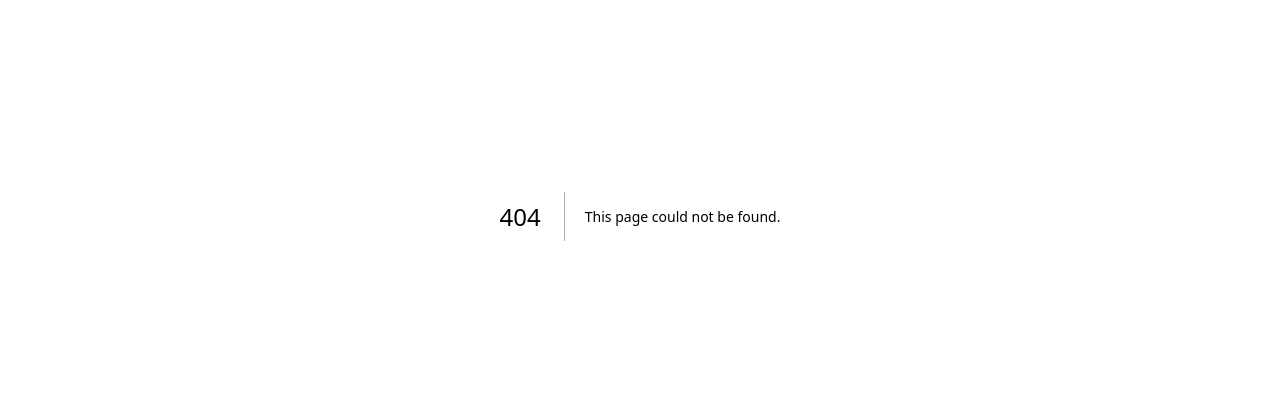
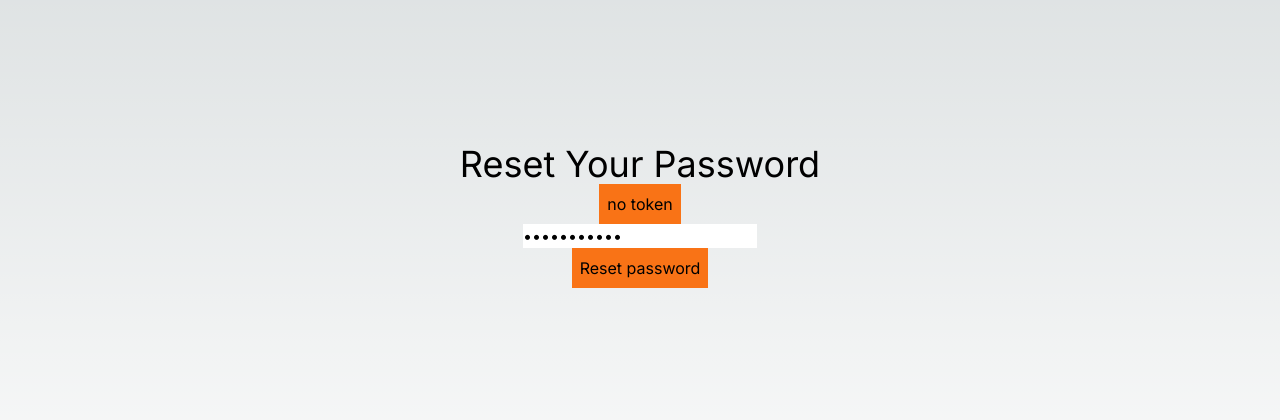
Before and after one commit to fevziatanoglu/Next.js-Auth, a Next.js app: page /forgotpassword in a window 1280 px wide. Before the commit this address had no page. Shown: the part 184-604 px from the top of the page. Built offline with nearby package versions, Linux system fonts and the light colour scheme.

Commit message:
Reset Password By Email

```diff
--- /dev/null
+++ b/src/app/api/email/sendEmail/route.ts
@@ -0,0 +1,20 @@
+
+import { sendEmail } from "@/helpers/mailer";
+import { NextRequest, NextResponse } from "next/server";
+
+export async function POST(request: NextRequest) {
+
+    try {
+        const reqBody = await request.json();
+        const { email, emailType, userId } = reqBody;
+        console.log(reqBody);
+
+        const response = await sendEmail( email, emailType , userId);
+
+        return NextResponse.json({ message: "Email sent successfully", response }, { status: 200 })
+
+    } catch (error: any) {
+        return NextResponse.json({ message: error.message, page: "sendEmail-route" }, { status: error.status || 500 })
+    }
+
+}
--- /dev/null
+++ b/src/app/api/users/forgotpassword/route.ts
@@ -0,0 +1,35 @@
+import { NextRequest, NextResponse } from "next/server";
+import User from "@/models/userModel";
+import bcryptjs from "bcryptjs";
+
+import { connect } from "@/dbConfig/db-connect"
+
+
+connect();
+export async function POST(request: NextRequest) {
+
+    try {  // get token from request
+        const reqBody = await request.json();
+        const { token, newPassword } = reqBody;
+        console.log(token + "forgot page");
+
+        // find user by forgot password token and expiry is bigger than now's date
+        const user = await User.findOne({ forgotPasswordToken: token });
+        if (!user) {
+            return NextResponse.json({ message: "Invalid token" }, { status: 500 })
+        }
+
+        // hash password
+        const salt = await bcryptjs.genSalt(10);
+        const hashedPassword = await bcryptjs.hashSync(newPassword, salt);
+
+        // change and save user
+        user.password = newPassword;
+        await user.save();
+
+        return NextResponse.json({ message: "password changed successfully" }, { status: 200});
+
+    } catch (error: any) {
+        return NextResponse.json({ message: error.message }, { status: error.status || 500 });
+    }
+}
--- /dev/null
+++ b/src/app/forgotpassword/page.tsx
@@ -0,0 +1,67 @@
+"use client";
+
+import axios from "axios";
+import Link from "next/link";
+import React, { useEffect, useState } from "react";
+
+export default function VerifyEmailPage() {
+  const [token, setToken] = useState("");
+  const [error, setError] = useState(false);
+  const [newPassword, setNewPassword] = useState("newpassword");
+
+  const resetPassword = async () => {
+    try {
+      const response = await axios.post("/api/users/forgotpassword", { token, newPassword });
+      console.log(response);
+    } catch (error: any) {
+      setError(true);
+      console.log(error);
+    }
+  };
+
+  // get token from url
+  useEffect(() => {
+    const urlToken = window.location.search.split("=")[1];
+    setToken(urlToken || "");
+  }, []);
+
+  // useEffect(() => {
+  //     if(token.length > 0) {
+  //         verifyUserEmail();
+  //     }
+  // }, [token]);
+
+  return (
+    <div className="flex flex-col items-center justify-center min-h-screen py-2">
+      <h1 className="text-4xl">Reset Your Password</h1>
+      <h2 className="p-2 bg-orange-500 text-black">
+        {token ? `${token}` : "no token"}
+      </h2>
+
+      <input
+        className="text-black"
+        type="password"
+        value={newPassword}
+        onChange={(e) => {
+          setNewPassword(e.target.value);
+        }}
+      ></input>
+
+      <button className="bg-orange-500 p-2" onClick={resetPassword}>Reset password</button>
+
+      {/* {verified && (
+                <div>
+                    <h2 className="text-2xl">Email Verified</h2>
+                    <Link href="/login">
+                        Login
+                    </Link>
+                </div>
+            )} */}
+      {error && (
+        <div>
+          <h2 className="text-2xl bg-red-500 text-black">Error</h2>
+        </div>
+      )}
+    </div>
+  );
+}
--- a/src/app/profile/page.tsx
+++ b/src/app/profile/page.tsx
@@ -25,11 +25,9 @@ export default function ProfilePage(){
     }
 
     const getUserDetails = async () => {
-
         const response = await axios.get("/api/users/getUserData");
         console.log(response);
         setUser(response.data.user);
-
     }
 
     useEffect(()=>{
--- a/src/app/signup/page.tsx
+++ b/src/app/signup/page.tsx
@@ -3,6 +3,7 @@ import Link from "next/link";
 import React, { useEffect } from "react";
 import { useRouter } from "next/navigation";
 import axios from "axios";
+import { sendEmail } from "@/helpers/mailer";
 
 export default function SignUpPage() {
   const router = useRouter();
@@ -25,6 +26,21 @@ export default function SignUpPage() {
       console.log(error);
     } finally {
       setIsLoading(false);
+    }
+  };
+
+  const forgotPassword = async () => {
+    // SEND VERİFY EMAIL
+
+    //
+    try {
+      await axios.post("/api/email/sendEmail", {
+        email: signupForm.email,
+        emailType: "RESET",
+        userId: "empty",
+      });
+    } catch (error: any) {
+      console.log(error);
     }
   };
 
@@ -78,6 +94,10 @@ export default function SignUpPage() {
       >
         {buttonDisabled ? "Enter your info" : "Sign Up"}
       </button>
+
+      <button className="text-white bg-orange-500" onClick={forgotPassword}>
+        Forgot Password ?
+      </button>
     </div>
   );
 }
--- a/src/helpers/mailer.ts
+++ b/src/helpers/mailer.ts
@@ -2,12 +2,13 @@ import User from "@/models/userModel";
 import nodemailer from "nodemailer";
 import bcryptjs from "bcryptjs";
 
-export const sendEmail = async (email: string, emailType: string, userId: any) => {
-
+export const sendEmail = async (email: string, emailType: string, userId?: any) => {
     try {
 
         // hash user id as token
         const userIdToken = await bcryptjs.hash(userId, 10);
+        // hash user id as token
+        const emailToken = await bcryptjs.hash(email, 10);
 
 
 
@@ -20,13 +21,13 @@ export const sendEmail = async (email: string, emailType: string, userId: any) =
                     { verifyToken: userIdToken, verifyTokenExpiry: Date.now() + 7200000 },
                     { new: true, runValidators: true })
 
-        }else if (emailType === "RESET"){
+        } else if (emailType === "RESET") {
 
-             // create 2 hours forgot password token for user
-             await User.findByIdAndUpdate
-             (userId,
-                 { forgotPasswordToken: userIdToken, forgotPasswordTokenExpiry: Date.now() + 7200000 },
-                 { new: true, runValidators: true })
+            // create 2 hours forgot password token for user
+            await User.findOneAndUpdate
+                ({ email },
+                    { forgotPasswordToken: emailToken, forgotPasswordTokenExpiry: Date.now() + 7200000 },
+                    { new: true, runValidators: true })
 
         }
 
@@ -35,17 +36,19 @@ export const sendEmail = async (email: string, emailType: string, userId: any) =
             host: "sandbox.smtp.mailtrap.io",
             port: 2525,
             auth: {
-              user: process.env.TRANSPORT_USER,
-              pass: process.env.TRANSPORT_PASSWORD
+                user: process.env.TRANSPORT_USER,
+                pass: process.env.TRANSPORT_PASSWORD
             }
-          });
+        });
 
         // mail datas
         const mailDatas = {
-            from : "nextjsapp@gmail.com",
+            from: "nextjsapp@gmail.com",
             to: email,
-            subject : (emailType === "VERIFY") ? "Verify Your Account" : "Reset Your Password",
-            html : `<p> Click <a href="${process.env.DOMAIN}/verifyemail?token=${userIdToken}">Here</a> to verify email </p>`
+            subject: (emailType === "VERIFY") ? "Verify Your Account" : "Reset Your Password",
+            html: (emailType === "VERIFY")
+                ? `<p> Click <a href="${process.env.DOMAIN}/verifyemail?token=${userIdToken}">Here</a> to verify email </p>`
+                : `<p> Click <a href="${process.env.DOMAIN}/forgotpassword?token=${emailToken}">Here</a> to reset your password </p>`
         }
 
         // send
@@ -54,7 +57,8 @@ export const sendEmail = async (email: string, emailType: string, userId: any) =
 
     } catch (error: any) {
         console.log("mailer error!");
-        throw new Error(error.message );
+        console.log(error);
+        throw new Error(error.message);
     }
 
 }
```
